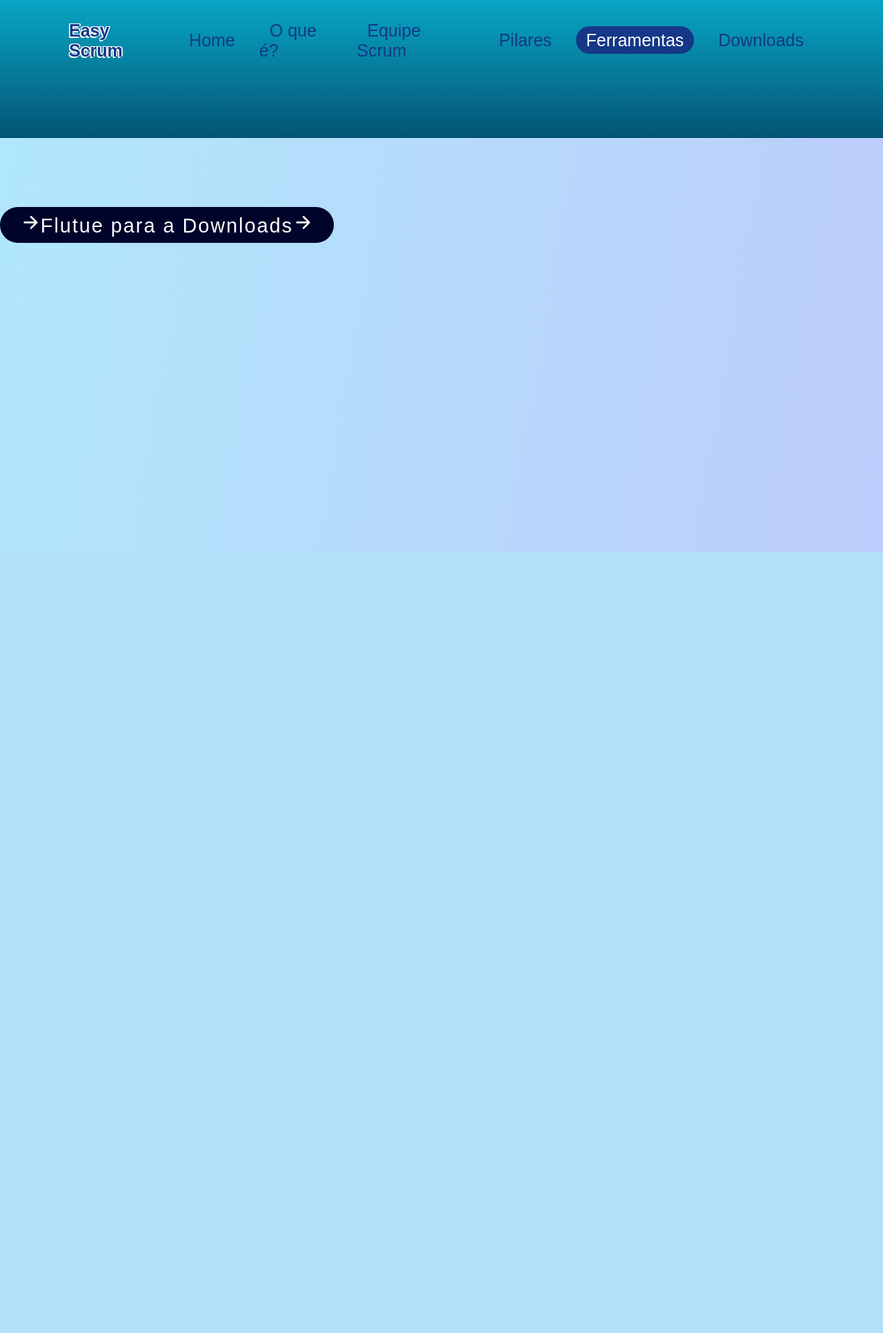
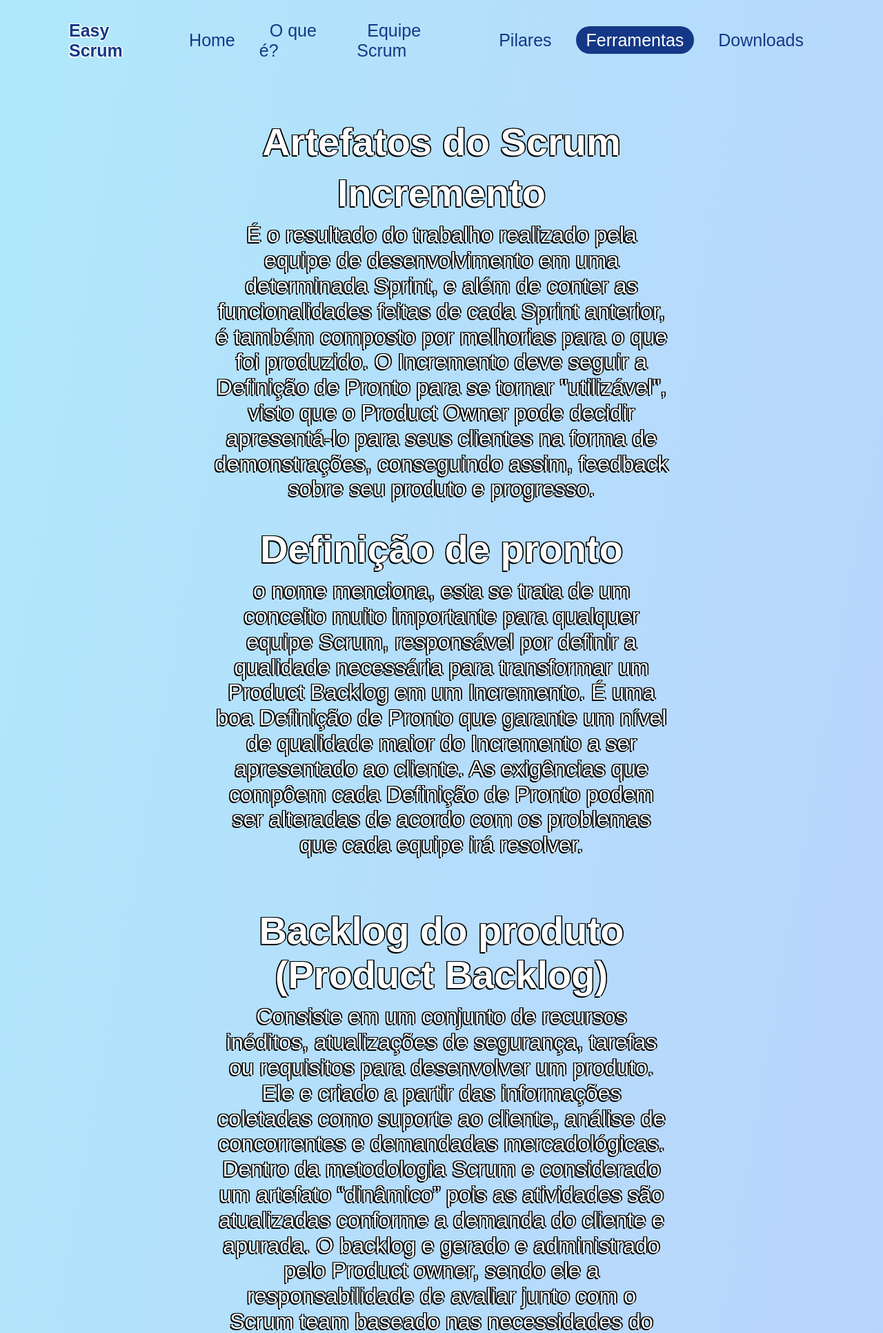
Before and after one commit to felipereira10/Code-6-Wave-1-API, a Flask app: page /Ferramentas in a window 1280 px wide. Shown: the top 1932 px of the page at 69% size. Before the commit the page ends 800 px from the top, so only its background shows below. Run offline with Flask 3, Linux system fonts and the light colour scheme; some web fonts are replaced.

Commit message:
att 23/04
Ferramentas

```diff
--- a/Templates/ferramentas.html
+++ b/Templates/ferramentas.html
@@ -18,24 +18,88 @@
         <a href="#" class="logo">Easy Scrum</a>
         <ul>
             <li><a href="../Templates/index.html">Home</a></li>
-            <li><a href="../Templates/index.html/#Oqueé">O que é?</a></li>
+            <li><a href="../Templates/index.html#Oqueé">O que é?</a></li>
             <li><a href="../Templates/equipe.html">Equipe Scrum</a></li>
             <li><a href="../Templates/pilares.html">Pilares</a></li>
             <li><a href="../Templates/ferramentas.html" class="active">Ferramentas</a></li>
             <li><a href="../Templates/download.html">Downloads</a></li>
         </ul>
     </header>
+    <br><br><br><br>
     <div class="sec">
+        <div class="artefatos">
+        <h2>Artefatos do Scrum</h2>
+            <p>
+            <h2>Incremento</h2><p>É o resultado do trabalho realizado pela equipe de desenvolvimento em uma determinada Sprint, e além de conter as funcionalidades feitas de cada Sprint anterior, é também composto por melhorias para o que foi produzido. O Incremento deve seguir a Definição de Pronto para se tornar "utilizável", visto que o Product Owner pode decidir apresentá-lo para seus clientes na forma de demonstrações, conseguindo assim, feedback sobre seu produto e progresso.</p>
+            <br><br>
+            <h2>Definição de pronto</h2><p>o nome menciona, esta se trata de um conceito muito importante para qualquer equipe Scrum, responsável por definir a qualidade necessária para transformar um Product Backlog em um Incremento. É uma boa Definição de Pronto que garante um nível de qualidade maior do Incremento a ser apresentado ao cliente. As exigências que compôem cada Definição de Pronto podem ser alteradas de acordo com os problemas que cada equipe irá resolver.</p>
+            </p>
+            <br><br><br><br>
+        </div>
+        <div class="backlog">
+            <h2>Backlog do produto (Product Backlog)</h2>
+            <p>
+            Consiste em um conjunto de recursos inéditos, atualizações de segurança, tarefas ou requisitos para desenvolver um produto. Ele e criado a partir das informações coletadas como suporte ao cliente, análise de concorrentes e demandadas mercadológicas.
+            Dentro da metodologia Scrum e considerado um artefato “dinâmico” pois as atividades são atualizadas conforme a demanda do cliente e apurada. O backlog e gerado e administrado pelo Product owner, sendo ele a responsabilidade de avaliar junto com o Scrum team baseado nas necessidades do cliente alterações no backlog.
+            </p>
+            <br><br><br><br>
+        </div>
+        <div class="sprint backlog">
+            <p>
+            Backlog é um dos principais pontos de cada sprint e ajuda a equipe a entender melhor o objetivo de cada uma delas.
+            </p>
+            <h2>O que é Sprint Backlog?</h2>
+           <p>
+            É uma lista que contém todas atividades que precisam ser feitas durante o Sprint.
+            No início de cada Sprint olha-se o backlog do produto e dele se tira o que deve ser feito no Sprint, as users history são desmembradas em atividades a serem realizadas no Sprint.
+            </p>
+            <h2>Como é construído o Sprint Backlog?</h2>
+            <p>as tarefas são extraídas do Product Backlog que é elaborado pelo PO (Product Owner). É uma lista de todas as funcionalidades que são necessárias para um produto, não precisa estar 100% pronto ao começar o projeto pois ao longo do projeto ele vai evoluindo, assim como tudo no Scrum.
+            A partir de todas as atividades dispostas no Productc Backlog, a equipe alinha as prioridades junto ao PO e a percepção de tempo que cada etapa vai consumir.
+            É necessário aceitar que não é possível fazer tudo de uma vez, assim a equipe tem que definir um backlog condizente com a capacidade da equipe.</p>
+            <br><br><br><br>
+            <h2>Como implementar o Sprint Backlog?</h2>
+            <p>O Sprint Backlog é definido em uma reunião de planejamento, esencial, denominada planing.
+            No entanto o PO pode alterar o Sprint de acordo com os recursos e valor comercial de cada etapa, sempre priorizando as mais importantes.
+            Ao longo do Sprint o Scrum Master irá facilitar as entregas , incentivando a colaboração, conduzindo as reuniões e ajudando a equipe a melhorar a produtividade. Ele detalha as tarefas a serem cumpridas de modo a entender quanto tempo ainda é necessário para cumprir o restante.
+            Uma das maneiras mais usadas para acompanhar a evolução das tarefas é através do gráfico burndown.</p>
+            <img src="image.png" alt="backlog">
+            <br><br><br><br>
+        </div>
+        <div class="burndown">
+            <h2>O que é Burndown?</h2>
+            <p>É um grafico que usa as estimativas de esforço(tempo) feitas para as atividades do Sprint Backlog , por ele pode ser feito o acompanhamento da produtividade no dia a dia.
+                Ele consiste basicamente disso:
+                <br><br>
+                <ul class="comofunciona">
+                    <li>
+                    1- O eixo Y (vertical) é o somatório das estimativas de esforço do Sprint;
+                    </li>
+                    <br>
+                    <li>
+                    2- No eixo (x) é o somatório dos dias trabalhados;
+                    </li>
+                    <br>
+                    <li>
+                    3- É traçada uma linha reta ligando os dois pontos que representa a meta diária de avanço;
+                    </li>
+                    <br>
+                    <li>
+                    4- Dia a dia verifica-se com a equipe as atividades que estão prontas e se marca no gráfico a quantidade de esforço restante até o fim;
+                    </li>
+                    <br>
+                    <li>
+                    5- A meta é chegar a zero no final do Sprint.
+                    </li>
+            </ul>
+            </p>
+            <br><br><br><br><br>
+            <img src="../static/imagens/burndown.jpg" alt="burndown">
+        </div>
 
-
+        <a href="../Templates/download.html" id="btn"><ion-icon name="arrow-forward-outline"></ion-icon>Flutue para a Downloads<ion-icon name="arrow-forward-outline"></ion-icon></a>
+        <br><br><br><br><br><br><br><br>
     </div>
-
-
-
-
-
-    <a href="../Templates/download.html" id="btngeral"><ion-icon name="arrow-forward-outline"></ion-icon>Flutue para a Downloads<ion-icon name="arrow-forward-outline"></ion-icon></a>
-    <br><br><br><br><br><br><br><br>
 
     <script type="module" src="https://unpkg.com/ionicons@7.1.0/dist/ionicons/ionicons.esm.js"></script>
     <script nomodule src="https://unpkg.com/ionicons@7.1.0/dist/ionicons/ionicons.js"></script>
--- a/Templates/index.html
+++ b/Templates/index.html
@@ -31,9 +31,9 @@
     <section>
         <h2 id="text"><span>Metodologia</span><br><a>Scrum</a></h2>
         <img src="../static/imagens/agua.jpg" id="agua" alt="aguafundo">
-        <a href="#Oqueé" id="btn"><ion-icon name="arrow-down-outline"></ion-icon>Navegue pelo Conhecimento<ion-icon name="arrow-down-outline"></ion-icon></a>
+        <a href="#Oqueé" id="btnhome"><ion-icon name="arrow-down-outline"></ion-icon>Navegue pelo Conhecimento<ion-icon name="arrow-down-outline"></ion-icon></a>
     </section>
-    <div class="sec">
+    <div class="sechome">
         <h2 id="Oqueé">O que é?</h2>
         <br><br>
         <p>O Scrum é uma metodologia que engloba um conjunto de ações visando
--- a/static/css/style.css
+++ b/static/css/style.css
@@ -119,7 +119,7 @@
     font-weight: 400;
 
 }
-#btn
+#btnhome
 {
 
     text-decoration: none;
@@ -137,7 +137,7 @@
     animation-duration: 3s;
 
 }
-.sec{
+.sechome{
     position: relative;
     padding: 100px;
     background: linear-gradient(0deg, #045474, #08a6c5);
@@ -150,7 +150,7 @@
     1.5px 0px 0px #000;
 
 }
-.sec h2{
+.sechome h2{
     font-size: 3.5em;
     color: #fff;
     margin-bottom: 10px;
@@ -158,7 +158,7 @@
     margin-right: 10%;
 
 }
-.sec p{
+.sechome p{
     font-size: 2em;
     color: #fff;
     margin-left: 10%;
@@ -191,7 +191,7 @@
     background: linear-gradient(100deg, #b0e8fb, #bdccfc);
 
 }
-.secgeral{
+.sec{
     position: relative;
     padding: 100px;
     position: center;
@@ -205,20 +205,20 @@
     margin-right: 10%;
 
 }
-.secgeral h2{
+.sec h2{
     font-size: 3.5em;
     color: #fff;
     margin-bottom: 10px;
     margin-left: 10%;
     margin-right: 10%;
 }
-.secgeral p{
+.sec p{
     font-size: 2em;
     color: #fff;
     margin-left: 10%;
     margin-right: 10%;
 }
-#btngeral
+#btn
 {
 
     text-decoration: none;
--- a/templates/download.html
+++ b/templates/download.html
@@ -18,7 +18,7 @@
         <a href="#" class="logo">Easy Scrum</a>
         <ul>
             <li><a href="../Templates/index.html">Home</a></li>
-            <li><a href="../Templates/index.html/#Oqueé">O que é?</a></li>
+            <li><a href="../Templates/index.html#Oqueé">O que é?</a></li>
             <li><a href="../Templates/equipe.html">Equipe Scrum</a></li>
             <li><a href="../Templates/pilares.html">Pilares</a></li>
             <li><a href="../Templates/ferramentas.html">Ferramentas</a></li>
@@ -26,8 +26,8 @@
 
         </ul>
     </header>
-    <div class="secgeral">
-        <h2 class="secgeral ">Em desnvolvimento...</h2>
+    <div class="sec">
+        <h2 class="sec">Em desenvolvimento...</h2>
     </div>
 
     <script type="module" src="https://unpkg.com/ionicons@7.1.0/dist/ionicons/ionicons.esm.js"></script>
--- a/templates/equipe.html
+++ b/templates/equipe.html
@@ -18,7 +18,7 @@
         <a href="#" class="logo">Easy Scrum</a>
         <ul>
             <li><a href="../Templates/index.html">Home</a></li>
-            <li><a href="../Templates/index.html/#Oqueé">O que é?</a></li>
+            <li><a href="../Templates/index.html#Oqueé">O que é?</a></li>
             <li><a href="../Templates/equipe.html" class="active">Equipe Scrum</a></li>
             <li><a href="../Templates/pilares.html">Pilares</a></li>
             <li><a href="../Templates/ferramentas.html">Ferramentas</a></li>
@@ -26,7 +26,7 @@
         </ul>
     </header>
 
-    <div class="secgeral">
+    <div class="sec">
         <br><br><br><br><br><br><br><br>
         <h2>Product Owner:</h2>
         <p>Dono do projeto e líder do processo como um todo,
@@ -47,7 +47,7 @@
         metas do projeto!</p>
         <img src="../static/imagens/equipescrum.png" alt="time" width="900" height="600">
 
-        <a href="../Templates/pilares.html" id="btngeral"><ion-icon name="arrow-forward-outline"></ion-icon>Flutue para a Pilares<ion-icon name="arrow-forward-outline"></ion-icon></a>
+        <a href="../Templates/pilares.html" id="btn"><ion-icon name="arrow-forward-outline"></ion-icon>Flutue para a Pilares<ion-icon name="arrow-forward-outline"></ion-icon></a>
         <br><br><br><br><br><br><br><br>
     </div>
 
```
Also changed, not shown: Templates/pilares.html (+6 -6 lines), static/imagens/burndown.jpg (added).
